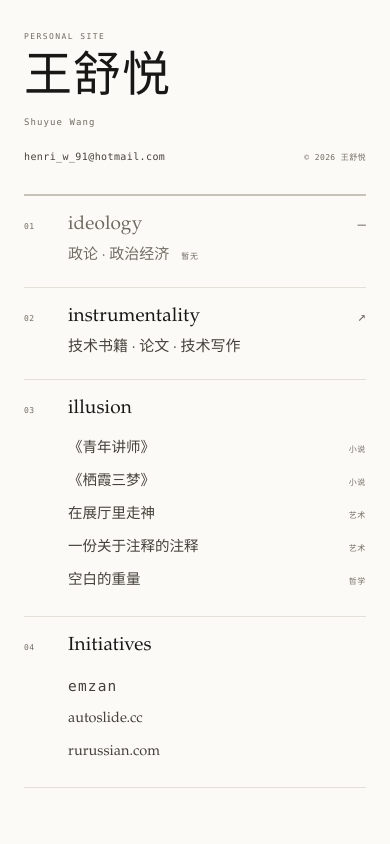
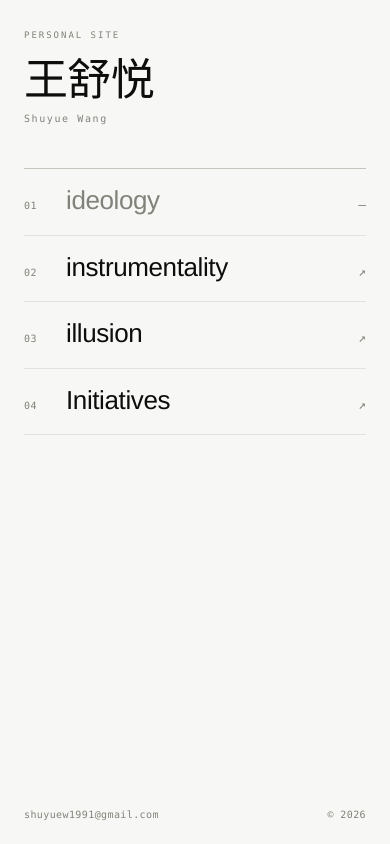
Before and after one commit to shuyueW1991/personal-page, a plain HTML site: page prototypes/v2/b-desk/index.html in a window 390 px wide. Drawn offline with Linux system fonts and the light colour scheme.

Commit message:
改版：四类极简首页 + 分类页 + 冷调无衬线
- 首页只留 ideology / instrumentality / illusion / Initiatives 四个词，
  删掉中文描述、右侧标签、INDEX 表头；邮箱换成 shuyuew1991@gmail.com
- instrumentality 指向新的分类页：去掉「工作台」标题与四幅图版，
  中文条目标题换成 scholar publish，POST 行移除
- 新增 illusion（小说与文章）、initiatives（公司与会站点）两个分类页
- 全站导航改英文：← homepage / ← illusion / ← instrumentality、
  fiction / publications / marginalia
- 视觉：纸底转冷白、墨色加深、索引与导航改用无衬线、字距收紧；
  正文与书的标题仍用宋体

```diff
--- a/prototypes/v2/b-desk/index.css
+++ b/prototypes/v2/b-desk/index.css
@@ -1,239 +1,130 @@
-/* 首页 · 朴素个人索引 */
+/* 首页 · 四类索引 */
 
 .home {
-  display: grid;
-  grid-template-columns: 300px minmax(0, 1fr);
-  gap: 0 64px;
-  max-width: 1200px;
+  display: flex;
+  flex-direction: column;
   min-height: 100vh;
+  max-width: 1180px;
   margin: 0 auto;
-  padding: 56px 64px 48px;
+  padding: 54px 64px 34px;
 }
 
-.home-rail {
-  position: sticky;
-  top: 56px;
-  align-self: start;
-  display: flex;
-  flex-direction: column;
-  min-height: calc(100vh - 112px);
-  padding-right: 56px;
-  border-right: 1px solid var(--rule);
-}
-
-.rail-top { padding-top: 4px; }
-
-.rail-kicker {
-  margin: 0 0 22px;
+.kicker {
+  margin: 0;
   font-family: var(--mono);
-  font-size: 8px;
-  letter-spacing: 0.18em;
+  font-size: 9px;
+  letter-spacing: 0.22em;
   color: var(--muted);
 }
 
-.home-rail h1 {
-  margin: 0;
-  font-size: 64px;
+.masthead h1 {
+  margin: 26px 0 0;
+  font-family: var(--display);
+  font-size: 76px;
   font-weight: 400;
-  line-height: 1.05;
-  letter-spacing: 0.02em;
+  line-height: 0.98;
+  letter-spacing: -0.015em;
   color: var(--ink);
 }
 
-.rail-latin {
-  margin: 12px 0 0;
+.latin {
+  margin: 16px 0 0;
   font-family: var(--mono);
-  font-size: 9px;
-  letter-spacing: 0.12em;
+  font-size: 10px;
+  letter-spacing: 0.16em;
   color: var(--muted);
 }
 
-.rail-bottom {
-  margin-top: auto;
-  padding-top: 40px;
+.index-wrap { margin-top: 80px; }
+
+.index {
+  margin: 0;
+  padding: 0;
+  list-style: none;
+  border-top: 1px solid var(--rule-strong);
+}
+
+.index li { border-bottom: 1px solid var(--rule); }
+
+.row {
+  display: grid;
+  grid-template-columns: 58px minmax(0, 1fr) 28px;
+  gap: 0 16px;
+  align-items: baseline;
+  padding: 23px 0 26px;
+  text-decoration: none;
+  color: var(--ink);
+}
+
+.no {
   font-family: var(--mono);
-  font-size: 9px;
+  font-size: 10px;
   letter-spacing: 0.06em;
   color: var(--muted);
 }
 
-.rail-mail {
-  display: inline-block;
-  font-size: 10px;
-  letter-spacing: 0.04em;
-  color: var(--ink-soft);
-  text-decoration: none;
-  transition: color 0.2s ease;
-}
-.rail-mail:hover { color: var(--ink); }
-
-.rail-copy {
-  margin: 26px 0 0;
-  font-size: 8px;
-  letter-spacing: 0.05em;
-  color: var(--muted);
+.word {
+  font-family: var(--display);
+  font-size: 44px;
+  font-weight: 400;
+  line-height: 1.06;
+  letter-spacing: -0.022em;
+  color: var(--ink);
+  transition: transform 0.42s cubic-bezier(0.22, 0.61, 0.36, 1);
 }
 
-.home-index {
-  padding: 4px 0 24px 64px;
+.arrow {
+  font-family: var(--mono);
+  font-size: 13px;
+  line-height: 1;
+  text-align: right;
+  color: var(--muted);
+  opacity: 0;
+  transform: translateX(-6px);
+  transition: opacity 0.28s ease, transform 0.42s cubic-bezier(0.22, 0.61, 0.36, 1);
 }
 
-/* 没有表头了，第一行自己立一条粗线。 */
-.row:first-child { border-top: 1px solid var(--rule-strong); }
+a.row:hover .word { transform: translateX(14px); }
+a.row:hover .arrow { opacity: 1; transform: translateX(0); }
 
-.row {
-  display: grid;
-  grid-template-columns: 42px 200px minmax(0, 1fr) 26px;
-  gap: 0 22px;
-  align-items: baseline;
-  padding: 22px 0 23px;
-  border-bottom: 1px solid var(--rule);
-  text-decoration: none;
-}
+/* 空的一类：不假装是链接 */
+.row.is-static .word { color: var(--muted); }
+.row.is-static .arrow { opacity: 1; transform: none; }
 
-.row-no {
-  font-family: var(--mono);
-  font-size: 8px;
-  letter-spacing: 0.06em;
-  color: var(--muted);
-}
-
-.row-section {
-  font-size: 25px;
-  line-height: 1.25;
-  letter-spacing: 0.005em;
-  color: var(--ink);
-}
-
-.row-item {
-  font-family: var(--serif);
-  font-size: 15px;
-  line-height: 1.8;
-  color: var(--ink-soft);
-}
-
-.row-note {
-  margin-left: 12px;
-  font-family: var(--mono);
-  font-size: 8px;
-  letter-spacing: 0.08em;
-  color: var(--muted);
-}
-
-.row-arrow {
-  font-family: var(--mono);
-  font-size: 14px;
-  color: var(--muted);
-  text-align: right;
-}
-
-.row-link .row-item {
-  text-decoration: underline;
-  text-decoration-color: transparent;
-  text-underline-offset: 5px;
-  transition: text-decoration-color 0.2s ease, color 0.2s ease;
-}
-.row-link:hover .row-item {
-  color: var(--ink);
-  text-decoration-color: var(--rule-strong);
-}
-.row-link:hover .row-arrow { color: var(--ink); }
-
-.row-empty .row-section,
-.row-empty .row-item { color: var(--muted); }
-
-.row-list {
-  grid-template-columns: 42px 200px minmax(0, 1fr);
-}
-
-.item-list {
-  margin: 0;
-  padding: 0;
-  list-style: none;
-}
-
-.item-list li {
+.foot {
   display: flex;
   justify-content: space-between;
   align-items: baseline;
   gap: 24px;
-  padding: 3px 0 4px;
+  margin-top: auto;
+  padding-top: 64px;
+  font-family: var(--mono);
+  font-size: 10px;
+  letter-spacing: 0.04em;
+  color: var(--muted);
 }
 
-.item-list a,
-.item-list .item-text {
-  font-size: 15px;
-  line-height: 1.8;
-  color: var(--ink-soft);
-  text-decoration: none;
-  transition: color 0.2s ease;
-}
-
-.item-list a:hover {
-  color: var(--ink);
-  text-decoration: underline;
-  text-underline-offset: 4px;
-  text-decoration-color: var(--rule-strong);
-}
-
-.item-list span {
-  font-family: var(--mono);
-  font-size: 8px;
-  letter-spacing: 0.08em;
-  color: var(--muted);
-  white-space: nowrap;
-}
+.foot .mail { text-decoration: none; transition: color 0.2s ease; }
+.foot .mail:hover { color: var(--ink); }
 
 @media (max-width: 980px) {
-  .home {
-    grid-template-columns: 250px minmax(0, 1fr);
-    gap: 0 44px;
-    padding: 48px 48px 40px;
-  }
-  .home-rail { padding-right: 36px; }
-  .home-index { padding-left: 44px; }
-  .home-rail h1 { font-size: 54px; }
-  .row,
-  .row-list { grid-template-columns: 34px 168px minmax(0, 1fr); gap: 0 16px; }
-  .row { grid-template-columns: 34px 168px minmax(0, 1fr) 22px; }
-  .row-section { font-size: 22px; }
+  .home { padding: 44px 44px 30px; }
+  .masthead h1 { font-size: 60px; }
+  .index-wrap { margin-top: 60px; }
+  .word { font-size: 36px; }
 }
 
 @media (max-width: 760px) {
-  .home {
-    display: block;
-    min-height: 0;
-    padding: 28px 24px 24px;
+  .home { padding: 30px 24px 24px; min-height: 100vh; }
+  .masthead h1 { margin-top: 18px; font-size: 44px; }
+  .latin { margin-top: 12px; }
+  .index-wrap { margin-top: 44px; }
+  .row {
+    grid-template-columns: 30px minmax(0, 1fr) 22px;
+    gap: 0 12px;
+    padding: 18px 0 20px;
   }
-  .home-rail {
-    position: static;
-    min-height: 0;
-    padding: 0 0 32px;
-    border-right: 0;
-    border-bottom: 1px solid var(--rule-strong);
-  }
-  .rail-kicker { margin-bottom: 14px; }
-  .home-rail h1 { font-size: 48px; }
-  .rail-bottom {
-    display: flex;
-    justify-content: space-between;
-    align-items: baseline;
-    gap: 20px;
-    margin-top: 24px;
-    padding-top: 0;
-  }
-  .rail-copy { margin: 0; }
-  .home-index { padding: 0 0 8px; }
-  .row,
-  .row-list {
-    grid-template-columns: 30px minmax(0, 1fr) 22px;
-    gap: 5px 14px;
-    padding: 17px 0 18px;
-  }
-  .row-section { font-size: 19px; }
-  .row-item { grid-column: 2; }
-  .row-arrow { grid-column: 3; grid-row: 1; }
-  .item-list { grid-column: 2 / -1; margin-top: 7px; }
-  .item-list a,
-  .item-list .item-text { font-size: 14.5px; }
+  .word { font-size: 26px; letter-spacing: -0.015em; }
+  .arrow { opacity: 1; transform: none; }
+  .foot { padding-top: 44px; }
 }
--- a/prototypes/v2/b-desk/index.html
+++ b/prototypes/v2/b-desk/index.html
@@ -12,55 +12,49 @@
   <a class="skip" href="#main">跳到正文</a>
 
   <div class="home">
-    <aside class="home-rail" aria-label="简介">
-      <div class="rail-top">
-        <p class="rail-kicker">PERSONAL SITE</p>
-        <h1>王舒悦</h1>
-        <p class="rail-latin">Shuyue Wang</p>
-      </div>
-      <div class="rail-bottom">
-        <a class="rail-mail" href="mailto:henri_w_91@hotmail.com">henri_w_91@hotmail.com</a>
-        <p class="rail-copy">© 2026 王舒悦</p>
-      </div>
-    </aside>
+    <header class="masthead">
+      <p class="kicker">PERSONAL SITE</p>
+      <h1>王舒悦</h1>
+      <p class="latin">Shuyue Wang</p>
+    </header>
 
-    <main id="main" class="home-index">
-      <div class="row row-empty">
-        <span class="row-no">01</span>
-        <span class="row-section">ideology</span>
-        <span class="row-item">政论 · 政治经济<span class="row-note">暂无</span></span>
-        <span class="row-arrow">—</span>
-      </div>
+    <main id="main" class="index-wrap">
+      <ol class="index">
+        <li>
+          <div class="row is-static" aria-label="ideology，暂无内容">
+            <span class="no">01</span>
+            <span class="word">ideology</span>
+            <span class="arrow">—</span>
+          </div>
+        </li>
+        <li>
+          <a class="row" href="works.html">
+            <span class="no">02</span>
+            <span class="word">instrumentality</span>
+            <span class="arrow">↗</span>
+          </a>
+        </li>
+        <li>
+          <a class="row" href="illusion.html">
+            <span class="no">03</span>
+            <span class="word">illusion</span>
+            <span class="arrow">↗</span>
+          </a>
+        </li>
+        <li>
+          <a class="row" href="initiatives.html">
+            <span class="no">04</span>
+            <span class="word">Initiatives</span>
+            <span class="arrow">↗</span>
+          </a>
+        </li>
+      </ol>
+    </main>
 
-      <a class="row row-link" href="works.html">
-        <span class="row-no">02</span>
-        <span class="row-section">instrumentality</span>
-        <span class="row-item">技术书籍 · 论文 · 技术写作</span>
-        <span class="row-arrow">↗</span>
-      </a>
-
-      <div class="row row-list">
-        <span class="row-no">03</span>
-        <span class="row-section">illusion</span>
-        <ul class="item-list">
-          <li><a href="novel.html">《青年讲师》</a><span>小说</span></li>
-          <li><a href="qixia.html">《栖霞三梦》</a><span>小说</span></li>
-          <li><a href="essay.html">在展厅里走神</a><span>艺术</span></li>
-          <li><a href="essay.html">一份关于注释的注释</a><span>艺术</span></li>
-          <li><a href="essay.html">空白的重量</a><span>哲学</span></li>
-        </ul>
-      </div>
-
-      <div class="row row-list">
-        <span class="row-no">04</span>
-        <span class="row-section">Initiatives</span>
-        <ul class="item-list">
-          <li><span class="item-text">emzan</span></li>
-          <li><a href="https://autoslide.cc" target="_blank" rel="noopener">autoslide.cc</a></li>
-          <li><a href="https://rurussian.com" target="_blank" rel="noopener">rurussian.com</a></li>
-        </ul>
-      </div>
-    </main>
+    <footer class="foot">
+      <a class="mail" href="mailto:shuyuew1991@gmail.com">shuyuew1991@gmail.com</a>
+      <span class="copy">© 2026</span>
+    </footer>
   </div>
 </body>
 </html>
--- a/prototypes/v2/b-desk/personal.css
+++ b/prototypes/v2/b-desk/personal.css
@@ -1,12 +1,14 @@
 /* 个人站 · 纸底共用 */
 :root {
-  --paper: #fbfaf6;
-  --ink: #181715;
-  --ink-soft: #45413a;
-  --muted: #716c63;
-  --rule: #e3e0d7;
-  --rule-strong: #c8c3b8;
-  --accent: #9a3b2c;
+  --paper: #f7f7f5;
+  --ink: #0d0d0c;
+  --ink-soft: #33332d;
+  --muted: #82827a;
+  --rule: #e3e3dd;
+  --rule-strong: #c5c5bd;
+  --accent: #ac3a2e;
+
+  --display: "Helvetica Neue", "Inter", "Segoe UI", "PingFang SC", "Hiragino Sans GB", "Microsoft YaHei", Arial, sans-serif;
   --serif: "Iowan Old Style", "Palatino Linotype", "Charter", "Georgia", "Songti SC", "STSong", "Source Han Serif SC", "Noto Serif SC", "SimSun", serif;
   --sans: "Helvetica Neue", "Arial", "PingFang SC", "Hiragino Sans GB", "Microsoft YaHei", sans-serif;
   --mono: "SF Mono", "SFMono-Regular", Menlo, Consolas, monospace;
@@ -27,7 +29,7 @@ body {
 
 a { color: inherit; }
 
-::selection { background: rgba(24, 23, 21, 0.1); }
+::selection { background: rgba(13, 13, 12, 0.12); }
 
 :focus-visible { outline: 1px solid var(--ink); outline-offset: 4px; }
 
@@ -62,14 +64,14 @@ a { color: inherit; }
   gap: 24px;
   max-width: 1180px;
   margin: 0 auto;
-  padding: 26px 64px;
+  padding: 22px 64px;
   border-bottom: 1px solid var(--rule-strong);
 }
 
 .page-top .back {
   font-family: var(--mono);
-  font-size: 9px;
-  letter-spacing: 0.08em;
+  font-size: 10px;
+  letter-spacing: 0.02em;
   color: var(--muted);
   text-decoration: none;
   transition: color 0.2s ease;
@@ -77,9 +79,9 @@ a { color: inherit; }
 .page-top .back:hover { color: var(--ink); }
 
 .page-top .label {
-  font-family: var(--sans);
+  font-family: var(--mono);
   font-size: 9px;
-  letter-spacing: 0.16em;
+  letter-spacing: 0.14em;
   color: var(--muted);
 }
 
@@ -90,6 +92,7 @@ a { color: inherit; }
 }
 
 .page-foot {
+  margin-top: auto;
   display: flex;
   justify-content: space-between;
   align-items: baseline;
@@ -99,8 +102,8 @@ a { color: inherit; }
   padding: 18px 64px 44px;
   border-top: 1px solid var(--rule);
   font-family: var(--mono);
-  font-size: 8.5px;
-  letter-spacing: 0.06em;
+  font-size: 9px;
+  letter-spacing: 0.04em;
   color: var(--muted);
 }
 
@@ -109,7 +112,7 @@ a { color: inherit; }
 .page-foot a:hover { color: var(--ink); }
 
 @media (max-width: 860px) {
-  .page-top { padding: 20px 24px; }
+  .page-top { padding: 18px 24px; }
   .page-shell { padding: 0 24px; }
   .page-foot { padding: 18px 24px 34px; flex-wrap: wrap; }
 }
```
Also changed, not shown: prototypes/v2/b-desk/booklet.html (+3 -3 lines), prototypes/v2/b-desk/essay.html (+2 -2 lines), prototypes/v2/b-desk/illusion.html (added, +71 -0 lines), prototypes/v2/b-desk/initiatives.html (added, +50 -0 lines), prototypes/v2/b-desk/notes.html (+2 -2 lines), prototypes/v2/b-desk/novel.html (+3 -3 lines), prototypes/v2/b-desk/papers.html (+3 -3 lines), prototypes/v2/b-desk/qixia.html (+3 -3 lines), prototypes/v2/b-desk/quiet-tool.html (+2 -2 lines), prototypes/v2/b-desk/section.css (added, +76 -0 lines), prototypes/v2/b-desk/works.html (+19 -27 lines), README.md, 1 other file.
